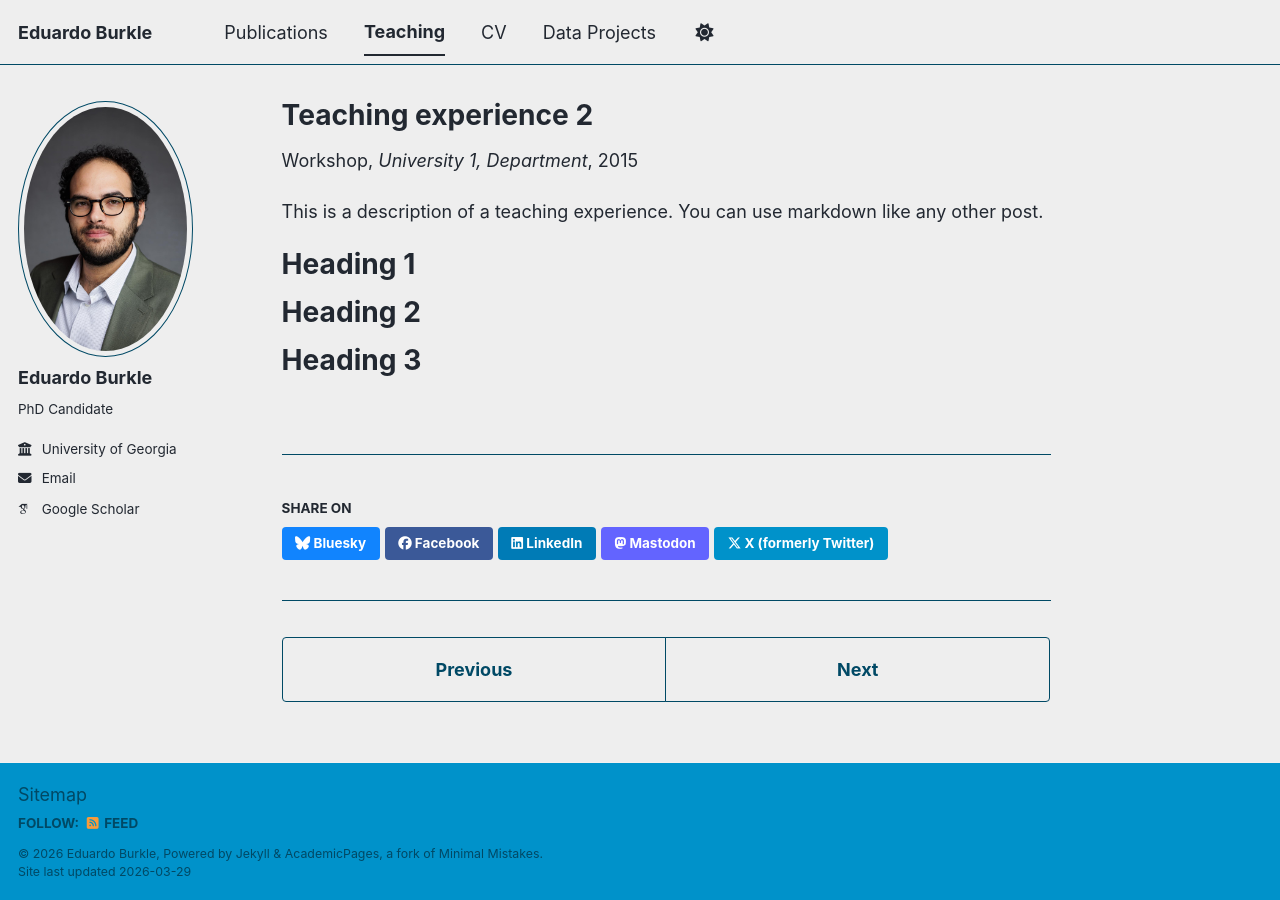
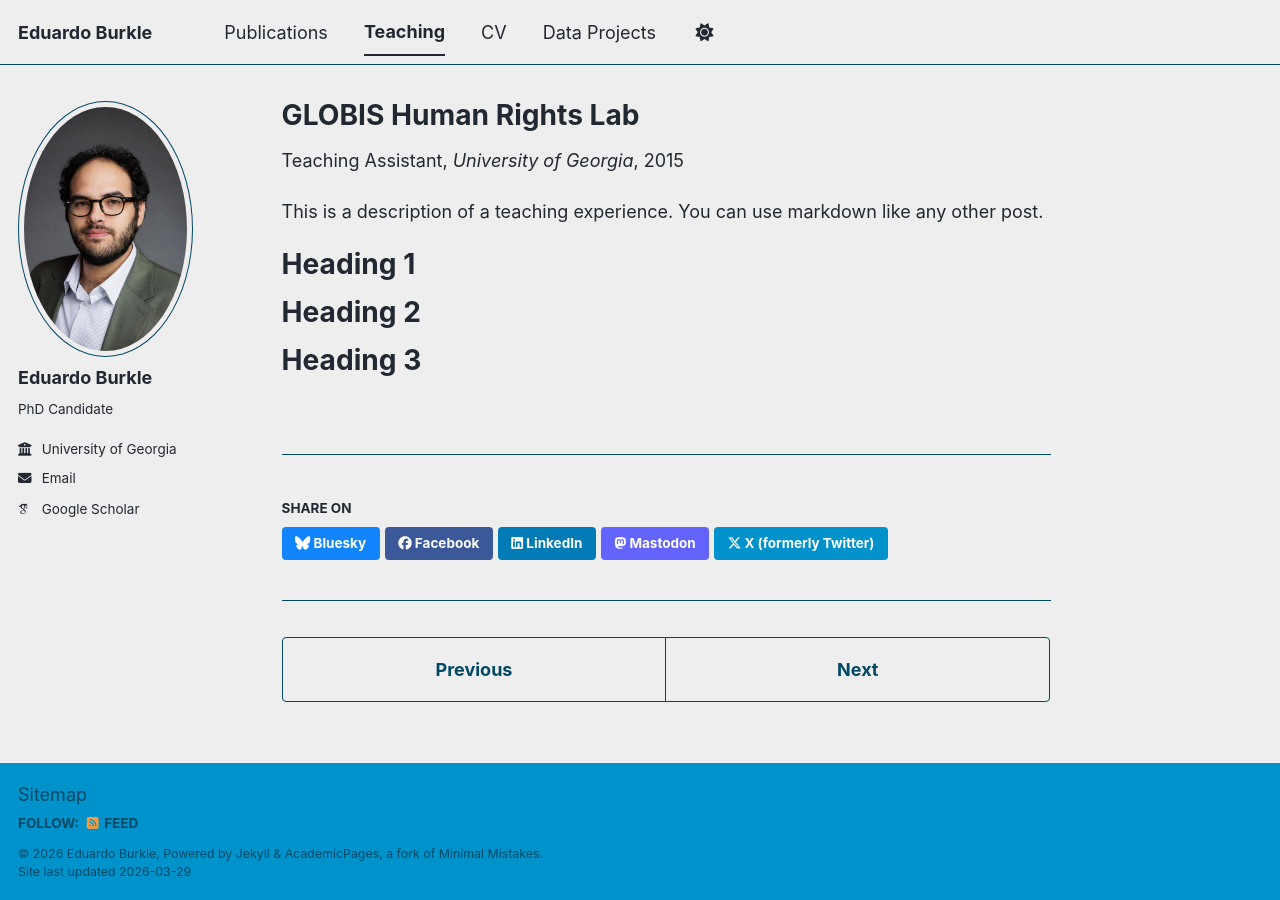
Before and after one commit to eduardoburkle/eduardoburkle.github.io, a Jekyll site: the page built from _teaching/HRLab.md, in a window 1280 px wide. Built offline with Jekyll 4.4.1, drawn with Linux system fonts in a browser that asks for light colours; some web fonts are replaced; a script bundle is joined from its source files by our own code; library files that are not in the unit come from our copies; a file with an impossible date is left out.

Commit message:
Update HRLab.md

```diff
--- a/_teaching/HRLab.md
+++ b/_teaching/HRLab.md
@@ -1,9 +1,9 @@
 ---
-title: "Teaching experience 2"
+title: "GLOBIS Human Rights Lab"
 collection: teaching
-type: "Workshop"
-permalink: /teaching/2015-spring-teaching-1
-venue: "University 1, Department"
+type: "Teaching Assistant"
+permalink: /teaching/HRLab
+venue: "University of Georgia"
 date: 2015-01-01
 location: "City, Country"
 ---
```
